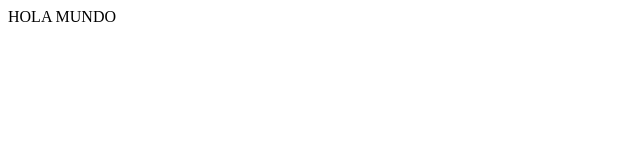
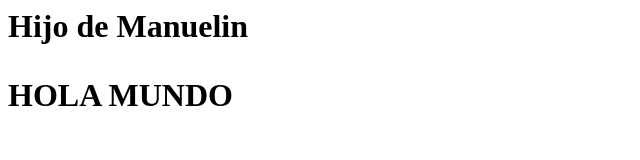
Before and after one commit to Cristian1667/ManuelimJunior, a plain HTML site: page index.html in a window 1280 px wide. Shown: the whole page, without its empty margins (0-640 px from the left). Drawn offline with Linux system fonts and the light colour scheme.

Commit message:
Update index.html

```diff
--- a/index.html
+++ b/index.html
@@ -1 +1,2 @@
+<h1>Hijo de Manuelin<h1>
 <P> HOLA MUNDO<P>
```
